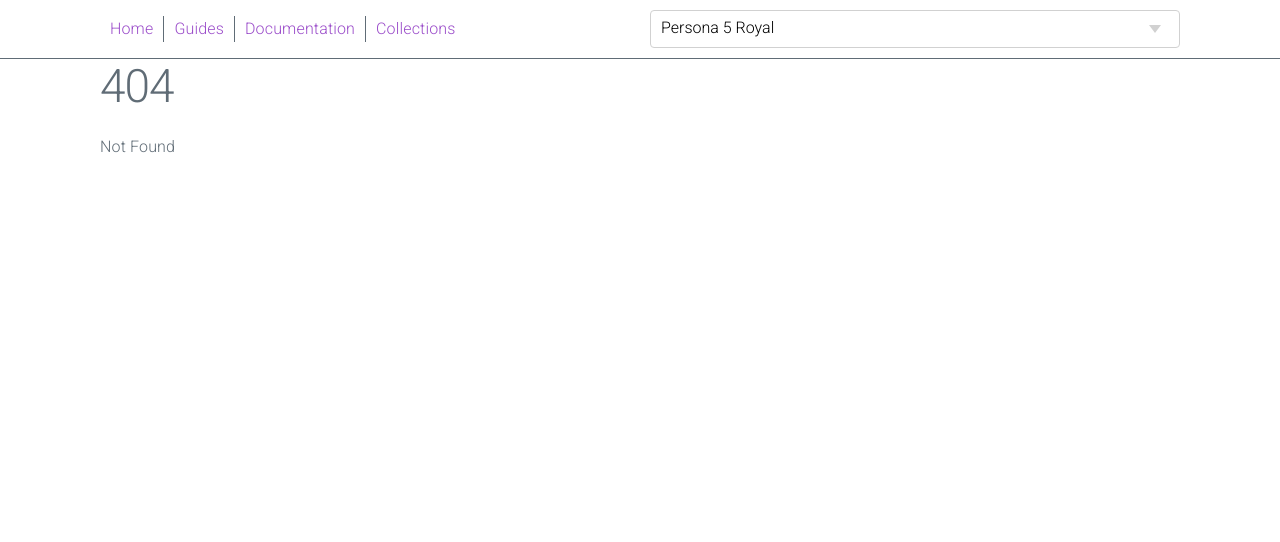
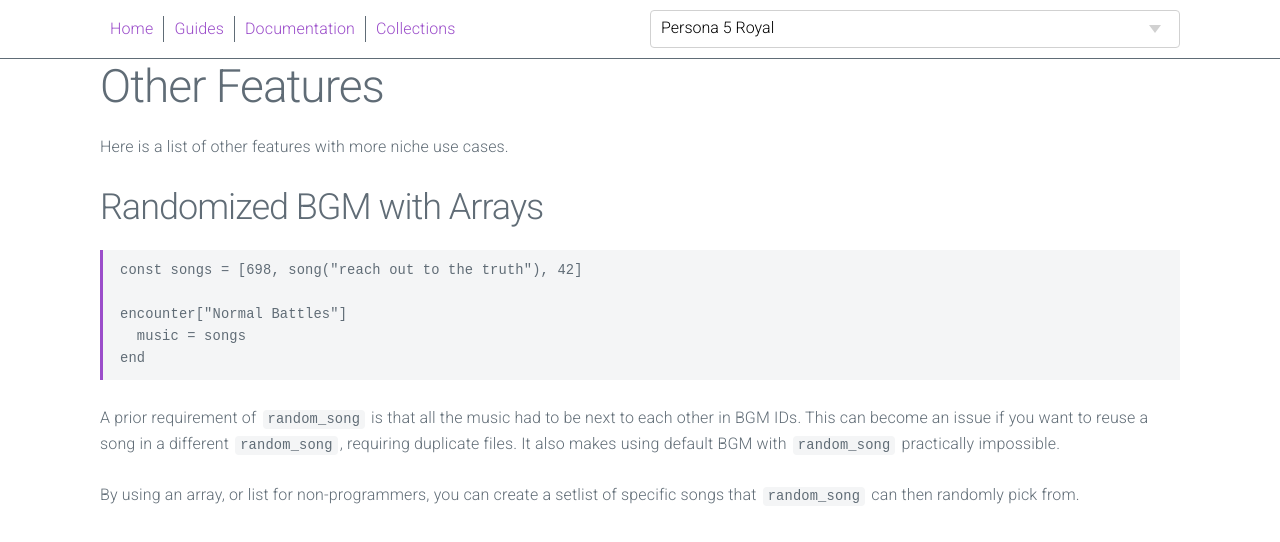
Before and after one commit to T-PoseRatkechi/PersonaMusicScript, a SvelteKit app in the folder sveltekit/: page /guides/other-features in a window 1280 px wide. Before the commit this address had no page. Shown: the top 542 px of the page. Built offline with nearby package versions, Linux system fonts and the light colour scheme.

Commit message:
Add other features page.

```diff
--- a/sveltekit/src/routes/guides/+page.svelte
+++ b/sveltekit/src/routes/guides/+page.svelte
@@ -52,6 +52,11 @@
 			description:
 				'A powerful feature is the ability to hook and redirect any song. From randomizing a song to adding new music features.',
 			url: `${base}/guides/global-bgm`
+		},
+		{
+			name: 'Other Features',
+			description: 'Advanced features with more niche uses.',
+			url: `${base}/guides/other-features`
 		}
 	];
 </script>
--- /dev/null
+++ b/sveltekit/src/routes/guides/other-features/+page.svelte
@@ -0,0 +1,29 @@
+<script>
+	const example1 = [
+		'const songs = [698, song("reach out to the truth"), 42]',
+		'',
+		'encounter["Normal Battles"]',
+		'  music = songs',
+		'end'
+	];
+</script>
+
+<h1>Other Features</h1>
+<p>Here is a list of other features with more niche use cases.</p>
+
+<h2>Randomized BGM with Arrays</h2>
+<pre><code
+		>{example1.join('\n')}
+</code></pre>
+<p>
+	A prior requirement of <code>random_song</code> is that all the music had to be next to each other
+	in BGM IDs. This can become an issue if you want to reuse a song in a different
+	<code>random_song</code>, requiring duplicate files. It also makes using default BGM with
+	<code>random_song</code>
+	practically impossible.
+</p>
+<p>
+	By using an array, or list for non-programmers, you can create a setlist of specific songs that <code
+		>random_song</code
+	> can then randomly pick from.
+</p>
```
